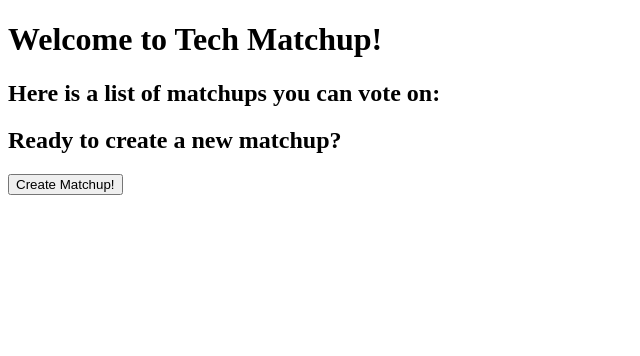
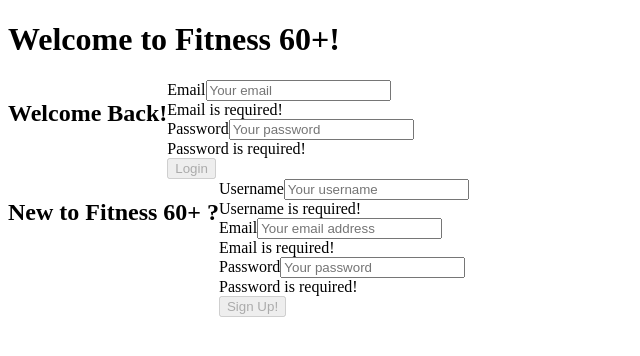
Before and after one commit to 404ismagic/FITNESS-FOR-60-PLUS, a React (Create React App) app in the folder client/: page / in a window 1280 px wide. Shown: the top 356 px of the page, without its empty margins (0-640 px from the left). Built offline with nearby package versions, Linux system fonts and the light colour scheme.

Commit message:
deleted example page and set up log in

```diff
--- a/client/package.json
+++ b/client/package.json
@@ -9,7 +9,9 @@
     "@testing-library/react": "^11.2.2",
     "@testing-library/user-event": "^12.5.0",
     "graphql": "^15.4.0",
+    "jwt-decode": "^3.1.2",
     "react": "^17.0.1",
+    "react-bootstrap": "^2.7.4",
     "react-dom": "^17.0.1",
     "react-router-dom": "^6.2.1",
     "react-scripts": "^4.0.1"
--- a/client/src/App.js
+++ b/client/src/App.js
@@ -1,5 +1,5 @@
 import MePages from './pages/MePages';
-import Home from './pages/Home';
+import Login from './pages/LoginPg';
 import React from 'react';
 import { BrowserRouter as Router, Routes, Route } from 'react-router-dom';
 import {
@@ -40,7 +40,7 @@ function App() {
           <Routes>
             <Route
               path="/"
-              element={<Home />}
+              element={<Login />}
             />
             <Route
               path="/me"
--- a/client/src/components/Me.js
+++ /dev/null
@@ -1,3 +0,0 @@
-export default function Me({Text}){
-    return <h1> {Text} </h1>
-}
--- a/client/src/components/SignupFormComp.js
+++ b/client/src/components/SignupFormComp.js
@@ -37,6 +37,7 @@ const SignupForm = () => {
 
     } catch (err) {
       console.error(err);
+      console.log(error);
       setShowAlert(true);
     }
 
@@ -98,7 +99,7 @@ const SignupForm = () => {
           disabled={!(userFormData.username && userFormData.email && userFormData.password)}
           type='submit'
           variant='success'>
-          Submit
+          Sign Up!
         </Button>
       </Form>
     </>
--- a/client/src/pages/Home.js
+++ /dev/null
@@ -1,46 +0,0 @@
-import { Link } from 'react-router-dom';
-import { useQuery } from '@apollo/client';
-// import { QUERY_MATCHUPS } from '../utils/queries';
-
-const Home = () => {
-  // const { loading, data } = useQuery(QUERY_MATCHUPS, {
-  //   fetchPolicy: "no-cache"
-  // });
-const data = {}
-const loading = false
-  const matchupList = data?.matchups || [];
-
-  return (
-    <div className="card bg-white card-rounded w-50">
-      <div className="card-header bg-dark text-center">
-        <h1>Welcome to Tech Matchup!</h1>
-      </div>
-      <div className="card-body m-5">
-        <h2>Here is a list of matchups you can vote on:</h2>
-        {loading ? (
-          <div>Loading...</div>
-        ) : (
-          <ul className="square">
-            {matchupList.map((matchup) => {
-              return (
-                <li key={matchup._id}>
-                  <Link to={{ pathname: `/matchup/${matchup._id}` }}>
-                    {matchup.tech1} vs. {matchup.tech2}
-                  </Link>
-                </li>
-              );
-            })}
-          </ul>
-        )}
-      </div>
-      <div className="card-footer text-center m-3">
-        <h2>Ready to create a new matchup?</h2>
-        <Link to="/matchup">
-          <button className="btn btn-lg btn-danger">Create Matchup!</button>
-        </Link>
-      </div>
-    </div>
-  );
-};
-
-export default Home;
--- /dev/null
+++ b/client/src/pages/LoginPg.js
@@ -0,0 +1,20 @@
+import React from 'react'
+import LoginFormComp from '../components/LoginFormComp'
+import SignupFormComp from '../components/SignupFormComp'
+
+function Login() {
+    return (
+        <div>
+            <h1>Welcome to Fitness 60+!</h1>
+            <div className='card-container'>
+                <h2>Welcome Back!</h2>
+            <LoginFormComp />
+            </div>
+            <div className='card-container'>
+                <h2>New to Fitness 60+ ?</h2>
+            <SignupFormComp />
+            </div>
+         </div>
+    );
+};
+export default Login
--- a/client/src/pages/MePages.js
+++ b/client/src/pages/MePages.js
@@ -23,6 +23,7 @@ const MePages = () => {
   return (
     <div>
       <h1>My Page</h1>
+      <div></div>
       <div className='card-container'>
         {days.map((day) => (
         <CalorieCounter day= {day} />
```
Also changed, not shown: 2 other files (tests, documents, lock files or other folders).
